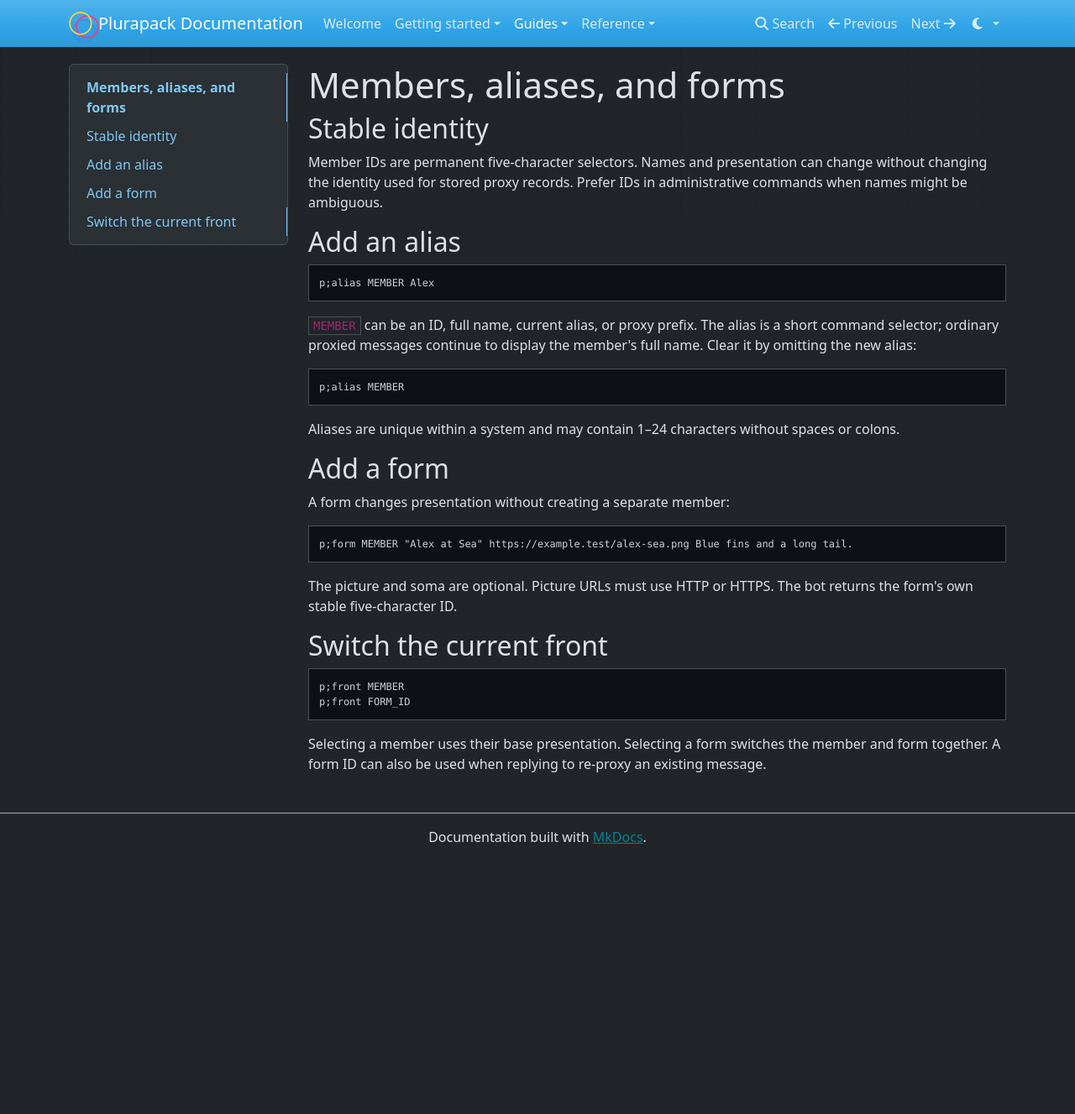
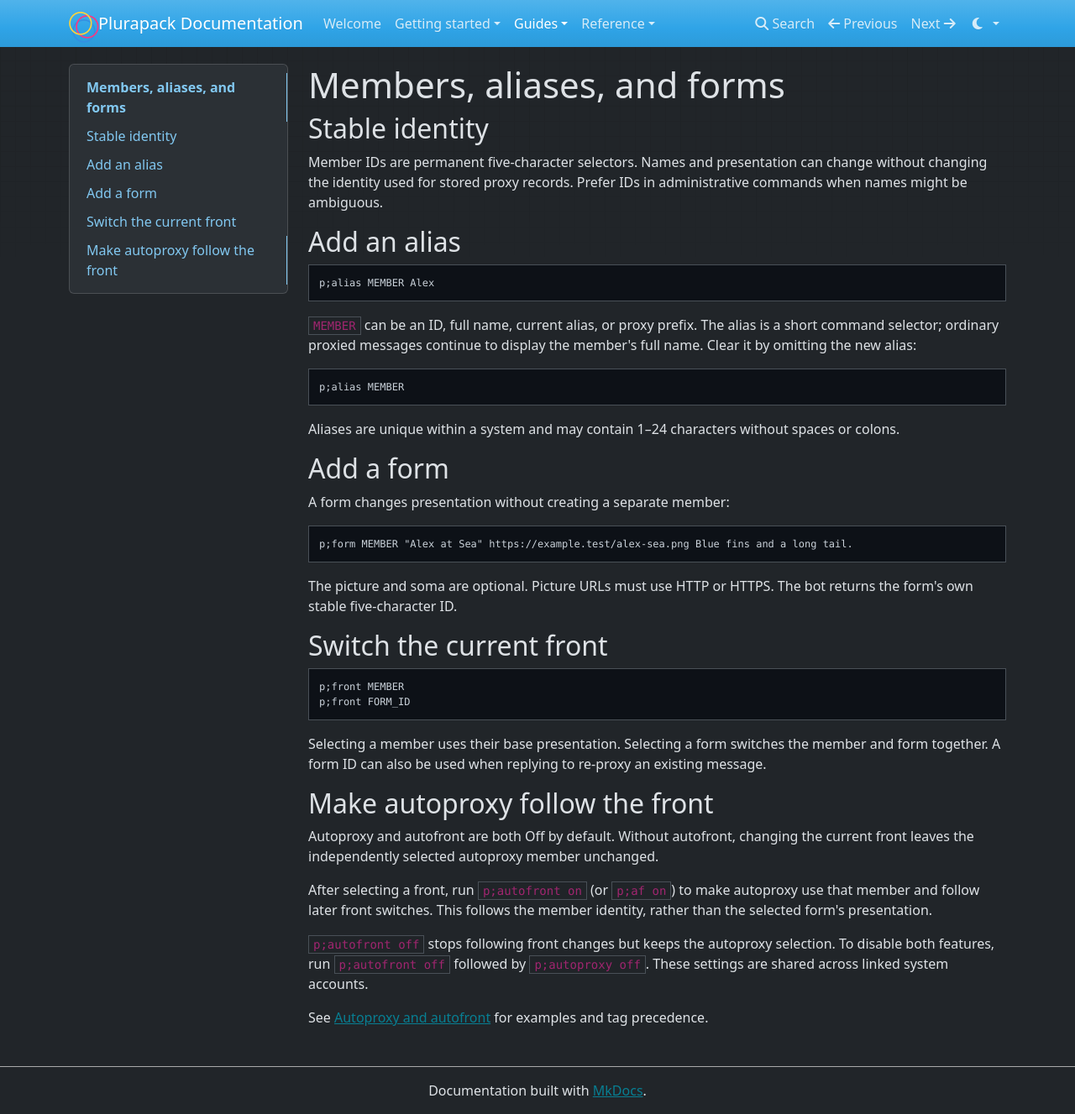
Before and after one commit to Techy-Nature/Plurapack, an MkDocs documentation site: the page built from documentation/docs/guides/members-and-forms.md, in a window 1280 px wide and 1327 px high. Shown: the whole window at 84% size. Built offline with MkDocs 1.6.1, drawn with Linux system fonts in a browser that asks for light colours; nearby versions of some CDN libraries.

Commit message:
docs: clarify autofront and autoproxy usage

````diff
--- a/documentation/docs/guides/members-and-forms.md
+++ b/documentation/docs/guides/members-and-forms.md
@@ -36,3 +36,18 @@ p;front FORM_ID
 ```
 
 Selecting a member uses their base presentation. Selecting a form switches the member and form together. A form ID can also be used when replying to re-proxy an existing message.
+
+## Make autoproxy follow the front
+
+Autoproxy and autofront are both Off by default. Without autofront, changing
+the current front leaves the independently selected autoproxy member unchanged.
+
+After selecting a front, run `p;autofront on` (or `p;af on`) to make
+autoproxy use that member and follow later front switches. This follows the
+member identity, rather than the selected form's presentation.
+
+`p;autofront off` stops following front changes but keeps the autoproxy
+selection. To disable both features, run `p;autofront off` followed by
+`p;autoproxy off`. These settings are shared across linked system accounts.
+
+See [Autoproxy and autofront](proxying.md#autoproxy) for examples and tag precedence.
````
